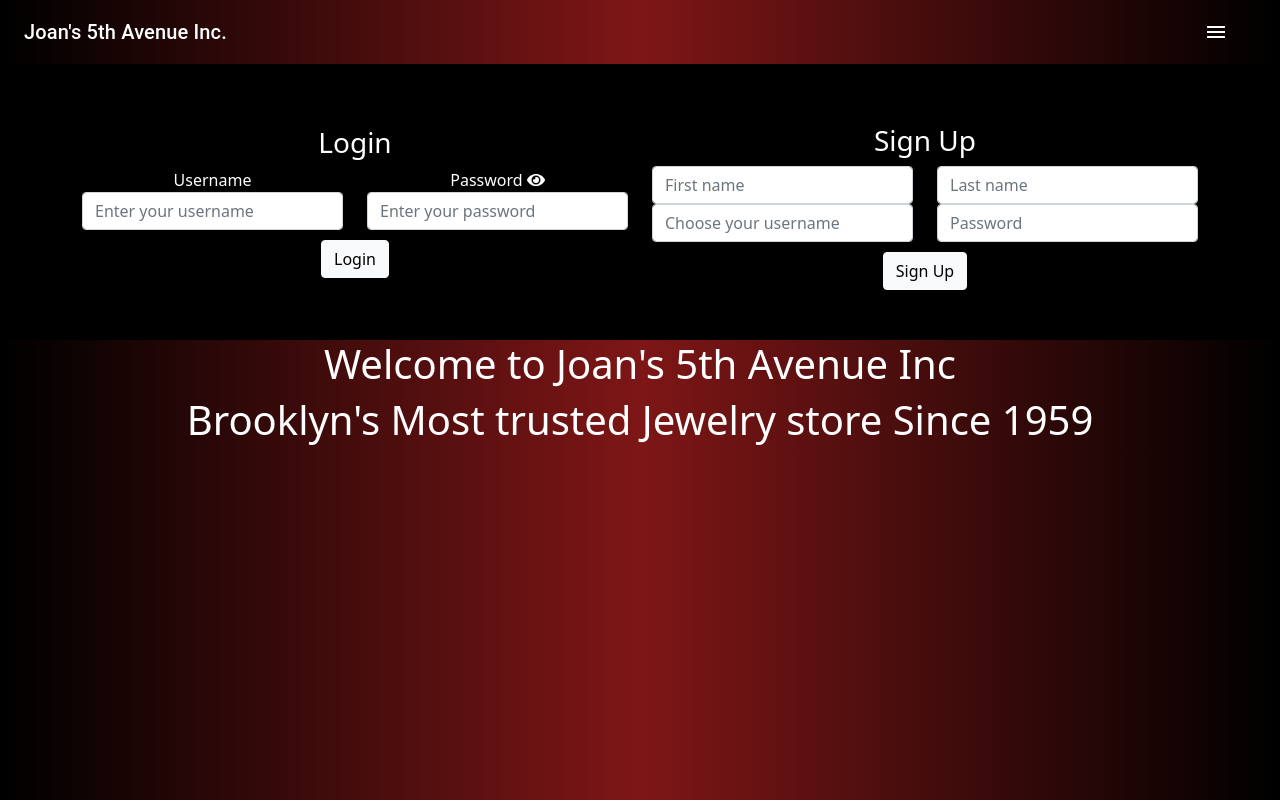
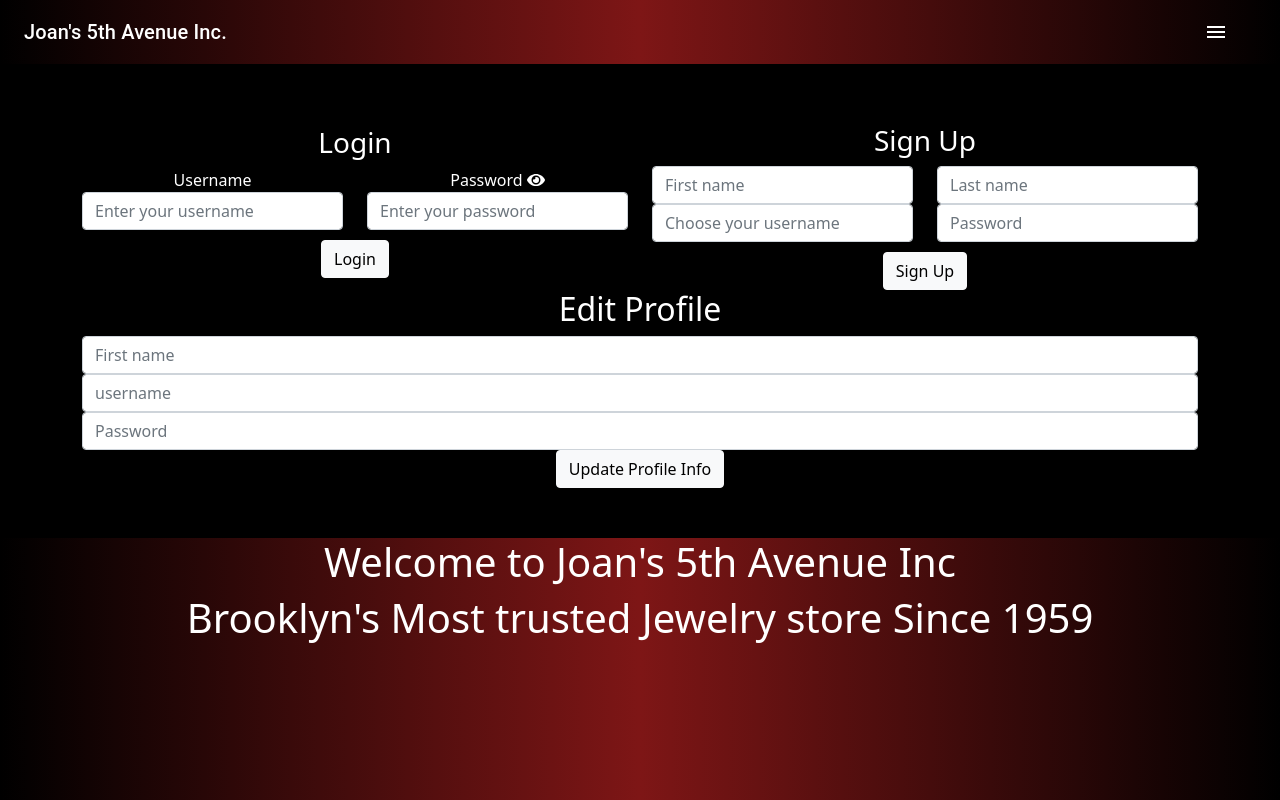
Before and after one commit to JustinWhite814/joanns-jewelry-frontend, a React (Create React App) app: page /authenticate in a window 1280 px wide. Built offline with nearby package versions, Linux system fonts and the light colour scheme; no server answers.

Commit message:
added in editing

```diff
--- a/src/App.js
+++ b/src/App.js
@@ -29,12 +29,18 @@ function App() {
   })
   }
 
+  async function updateJewel (jewelId, newContent) {
+    const url = `${baseURL}/posts/${jewelId}`
+    const updatedJewels = await axios.put(url, newContent)
+    setJewels(updatedJewels.data)
+  }
+
   useEffect(()=> getJewels(), [])
   return (
     <div className="App">
      <Header />
       <Switch>
-      <Context.Provider value={{setUser,user,baseURL, jewels, setJewels, loggedIn, setLoggedIn}}>
+      <Context.Provider value={{setUser,user,baseURL, jewels, setJewels, loggedIn, setLoggedIn, updateJewel}}>
       <Route exact path ='/' component={Homepage} />
       <Route exact path = '/authenticate' component={Authenticate} />
       <Route exact path ='/bracelets' component={Bracelets}/>
--- a/src/components/Authenticate.js
+++ b/src/components/Authenticate.js
@@ -3,6 +3,7 @@ import Login from './Login'
 import SignUp from './SignUp'
 import '../styles/landing.css'
 import Bootstrap from 'bootstrap/dist/css/bootstrap.css'
+import EditProfile from './EditProfile';
 function Authenticate() {
 
   return (
@@ -12,6 +13,7 @@ function Authenticate() {
       <div className='row align-items-center'>
       <Login />
       <SignUp />
+      <EditProfile />
       </div>
       </div>
   </div>
--- a/src/components/Bracelet.js
+++ b/src/components/Bracelet.js
@@ -32,6 +32,7 @@ export default function Bracelets(props) {
             <p>{bracelets.title}</p>
             <p>{bracelets.price}</p>
             <p>{bracelets.availability}</p>
+            <button>Add to Cart</button>
           </Grid>
         ))}
       </Grid>
--- /dev/null
+++ b/src/components/EditProfile.js
@@ -0,0 +1,44 @@
+import React, { useContext } from 'react';
+import { Context } from './Context';
+import axios from 'axios'
+function EditProfile(props) {
+  const {baseURL, setUser, user} = useContext(Context)
+
+  async function updateUser (newUserInfo) {
+    const url = `http://localhost:4000/user/${user._id}`
+    const updatedUser = await axios.put(url, newUserInfo)
+    console.log(updatedUser.data)
+  }
+  function editUser (e) {
+    e.preventDefault()
+    const newUserInfo = {
+      firstName: e.target.firstName.value,
+      username: e.target.username.value,
+      password: e.target.password.value,
+    }
+    updateUser(newUserInfo)
+  }
+  console.log(user)
+  return (
+   <>
+    <h2>Edit Profile</h2>
+    <form onSubmit={editUser}>
+    <div className='form-group'>
+      <input className="form-control" type='text' name='firstName' defaultValue={user.firstName} placeholder='First name'/>
+    </div>
+    <div className='form-group'>
+      <input className="form-control" type='text' name='username' defaultValue={user.username} placeholder='username'/>
+    </div>
+    <div className='form-group'>
+      <input className="form-control" type='text' name='password' defaultValue={user.password} placeholder='Password'/>
+    </div>
+    <div className='form-group'>
+     <button className="btn btn-light" type='submit'>Update Profile Info</button>
+    </div>
+    </form>
+    </>
+  );
+}
+
+
+export default EditProfile;
--- a/src/components/Login.js
+++ b/src/components/Login.js
@@ -1,14 +1,24 @@
 import axios from 'axios';
-import React, {useState} from 'react';
+import React, {useContext, useState} from 'react';
 import {useHistory} from 'react-router-dom'
 import { FontAwesomeIcon } from "@fortawesome/react-fontawesome";
 import { faEye } from "@fortawesome/free-solid-svg-icons";
+import { SettingsInputSvideoRounded, SettingsSystemDaydreamTwoTone } from '@material-ui/icons';
+import {Context} from './Context'
 // import '../styles/landing.css'
 const eye = <FontAwesomeIcon icon={faEye} />;
 
 function Login() {
+  const { baseURL, user, setUser} = useContext(Context)
   let history = useHistory()
   const [passwordShown, setPasswordShown] = useState(false);
+
+  async function fetchUserInfo(username) {
+    const url = `http://localhost:4000/user/${username}`
+    await axios.get(url)
+    .then(res => setUser(res.data))
+  }
+  console.log(user)
     async function loginUser (e) {
     e.preventDefault()
     await axios({
@@ -22,10 +32,13 @@ function Login() {
     })
     .then((res)=> {
       if(res.data === 'No user Exists'){
-        history.push('/')
+        console.log(res.data)
+        history.push('/authenticate')
       }
       else {
-        history.push("/homepage")
+        // history.push("/")
+        const username = e.target.username.value
+        fetchUserInfo(username)
       }
     })
   }
@@ -33,7 +46,7 @@ function Login() {
   const togglePasswordVisiblity = () => {
     setPasswordShown(passwordShown ? false : true);
   };
-
+console.log(user)
   return (
     <div className='col-md-6'>
     <h3 className='text-center'>Login</h3>
```
Also changed, not shown: src/components/Homepage.js (+6 -1 lines).
